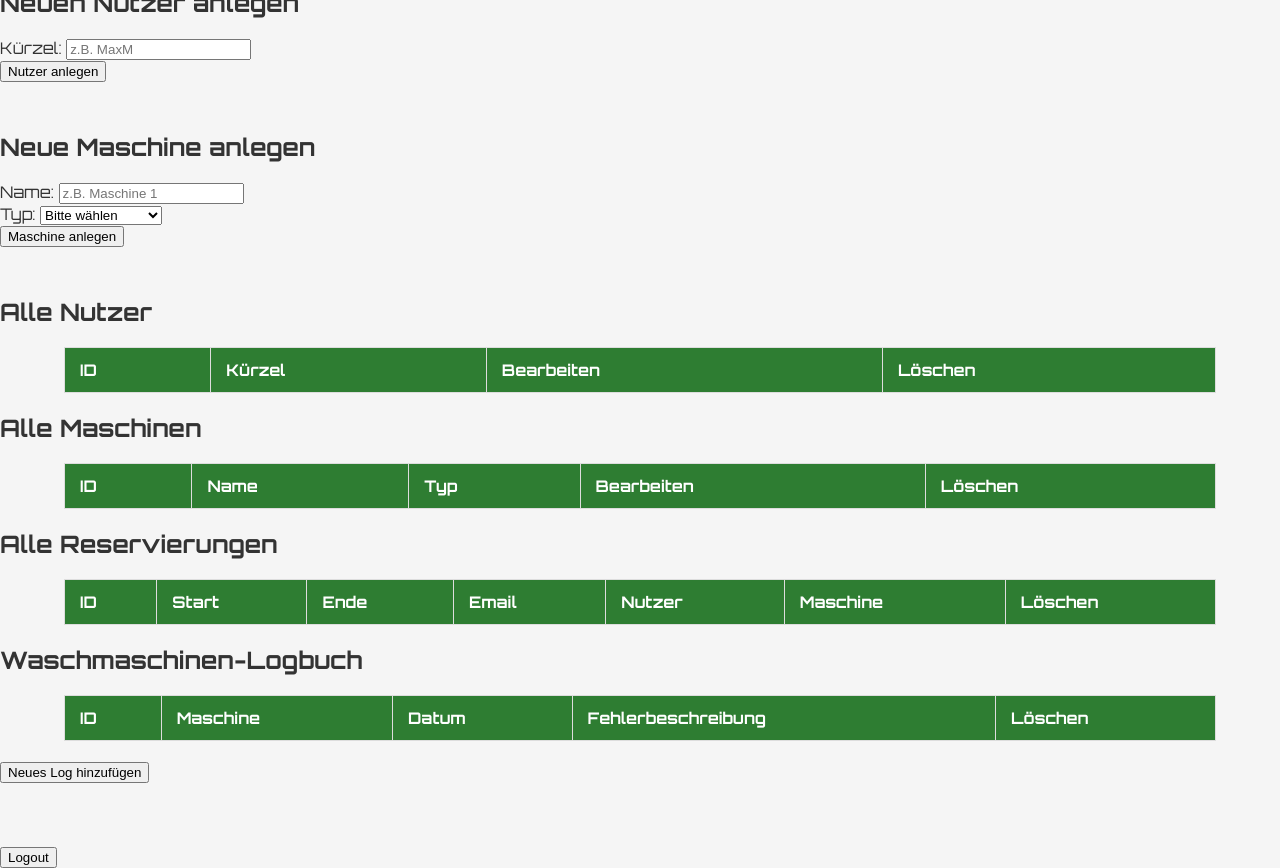
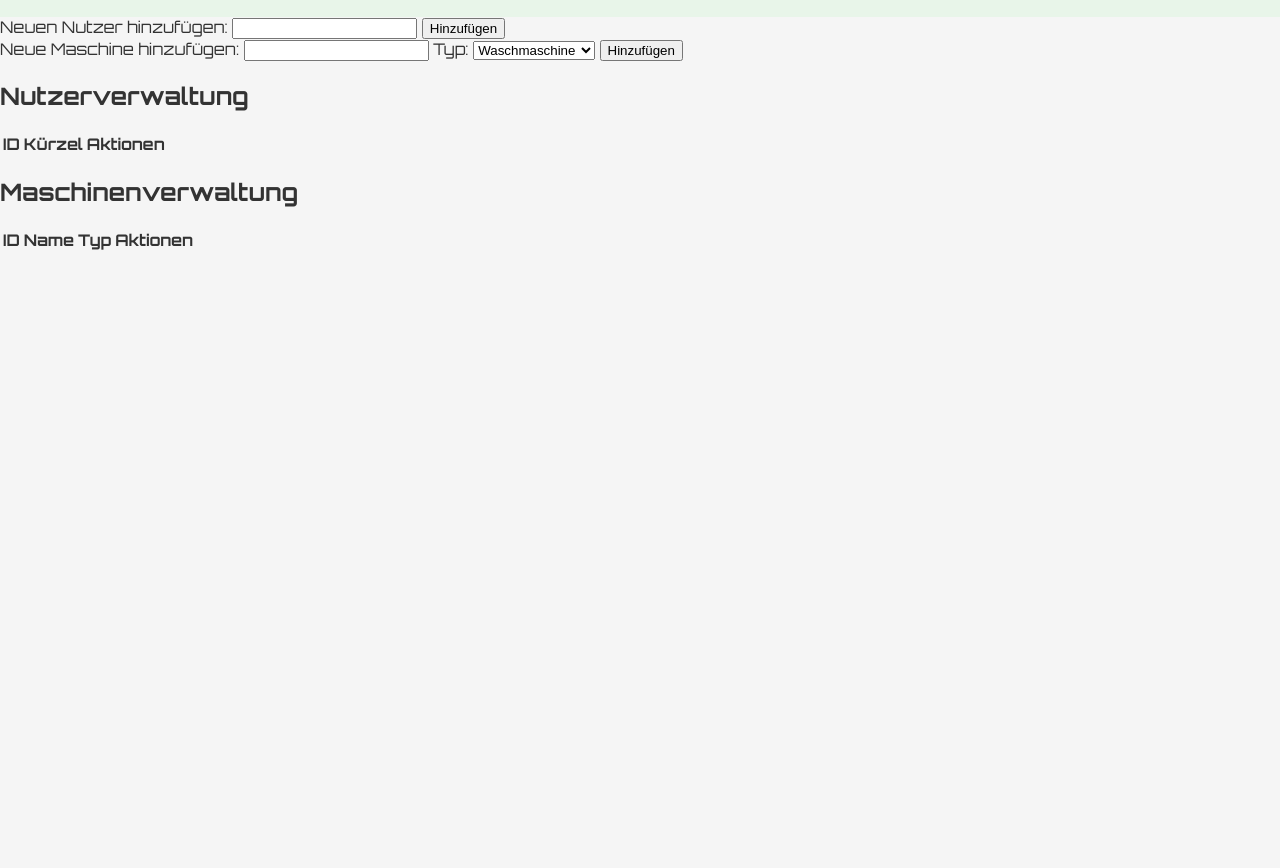
Before and after one commit to Torsten2025/WaschplanApp, a website: page public/admin.html in a window 1280 px wide. Shown: the part 95-963 px from the top of the page. After the commit the page ends 800 px from the top, so only its background shows below. Drawn offline with Linux system fonts and the light colour scheme.

```diff
--- a/public/admin.html
+++ b/public/admin.html
@@ -1,113 +1,64 @@
 <!DOCTYPE html>
 <html lang="de">
 <head>
-  <meta charset="UTF-8" />
-  <meta name="viewport" content="width=device-width, initial-scale=1.0"/>
+  <meta charset="UTF-8">
+  <meta name="viewport" content="width=device-width, initial-scale=1.0">
   <title>Admin - Waschplan</title>
-  <link rel="stylesheet" href="style.css" />
+  <link rel="stylesheet" href="style.css">
 </head>
-<body class="star-trek-bg">
-  <div class="panel">
-    <h1 class="title">Admin Panel</h1>
-
-    <h2 class="subtitle">Neuen Nutzer anlegen</h2>
+<body>
+  <header>
+    <h1>Admin-Bereich</h1>
+    <button id="logoutButton">Logout</button>
+  </header>
+  <section>
     <form id="addUserForm">
-      <div class="form-group">
-        <label for="newUserKuerzel">Kürzel:</label>
-        <input type="text" id="newUserKuerzel" name="newUserKuerzel" placeholder="z.B. MaxM" required>
-      </div>
-      <button type="submit" class="btn">Nutzer anlegen</button>
+      <label for="newUser">Neuen Nutzer hinzufügen:</label>
+      <input type="text" id="newUser" name="newUser" required>
+      <button type="submit">Hinzufügen</button>
     </form>
-    <p id="addUserMessage" class="message"></p>
-
-    <h2 class="subtitle">Neue Maschine anlegen</h2>
     <form id="addMachineForm">
-      <div class="form-group">
-        <label for="machineName">Name:</label>
-        <input type="text" id="machineName" name="machineName" placeholder="z.B. Maschine 1" required>
-      </div>
-      <div class="form-group">
+      <label for="newMachine">Neue Maschine hinzufügen:</label>
+      <input type="text" id="newMachine" name="newMachine" required>
       <label for="machineType">Typ:</label>
-        <select id="machineType" name="machineType" required>
-          <option value="">Bitte wählen</option>
-          <option value="washer">Waschmaschine</option>
-          <option value="dryer">Trocknungsraum</option>
+      <select id="machineType" name="machineType">
+        <option value="Waschmaschine">Waschmaschine</option>
+        <option value="Trocknungsraum">Trocknungsraum</option>
       </select>
-      </div>
-      <button type="submit" class="btn">Maschine anlegen</button>
+      <button type="submit">Hinzufügen</button>
     </form>
-    <p id="addMachineMessage" class="message"></p>
-
-    <h2 class="subtitle">Alle Nutzer</h2>
-    <div class="table-container">
-      <table class="styled-table" id="usersTable">
+  </section>
+  <section>
+    <h2>Nutzerverwaltung</h2>
+    <table id="userTable">
       <thead>
         <tr>
           <th>ID</th>
           <th>Kürzel</th>
-            <th>Bearbeiten</th>
-            <th>Löschen</th>
+          <th>Aktionen</th>
         </tr>
       </thead>
-        <tbody></tbody>
+      <tbody>
+        <!-- Dynamische Inhalte -->
+      </tbody>
     </table>
-    </div>
-
-    <h2 class="subtitle">Alle Maschinen</h2>
-    <div class="table-container">
-      <table class="styled-table" id="machinesTable">
+  </section>
+  <section>
+    <h2>Maschinenverwaltung</h2>
+    <table id="machineTable">
       <thead>
         <tr>
           <th>ID</th>
           <th>Name</th>
           <th>Typ</th>
-            <th>Bearbeiten</th>
-            <th>Löschen</th>
+          <th>Aktionen</th>
         </tr>
       </thead>
-        <tbody></tbody>
+      <tbody>
+        <!-- Dynamische Inhalte -->
+      </tbody>
     </table>
-    </div>
-
-    <h2 class="subtitle">Alle Reservierungen</h2>
-    <div class="table-container">
-      <table class="styled-table" id="resTable">
-        <thead>
-          <tr>
-            <th>ID</th>
-            <th>Start</th>
-            <th>Ende</th>
-            <th>Email</th>
-            <th>Nutzer</th>
-            <th>Maschine</th>
-            <th>Löschen</th>
-          </tr>
-        </thead>
-        <tbody></tbody>
-      </table>
-    </div>
-
-    <!-- Logbuch -->
-    <h2 class="subtitle">Waschmaschinen-Logbuch</h2>
-    <div class="table-container">
-      <table class="styled-table" id="logsTable">
-        <thead>
-          <tr>
-            <th>ID</th>
-            <th>Maschine</th>
-            <th>Datum</th>
-            <th>Fehlerbeschreibung</th>
-            <th>Löschen</th>
-          </tr>
-        </thead>
-        <tbody></tbody>
-      </table>
-    </div>
-    <button id="addLogButton" class="btn">Neues Log hinzufügen</button>
-    <p id="logMessage" class="message"></p>
-
-    <button id="logoutBtn" class="btn" style="margin-top:20px;">Logout</button>
-  </div>
-  <script src="admin.js"></script>
+  </section>
+  <script src="admin.js" defer></script>
 </body>
 </html>
```
Lines whose indentation alone changed are shown as unchanged.
